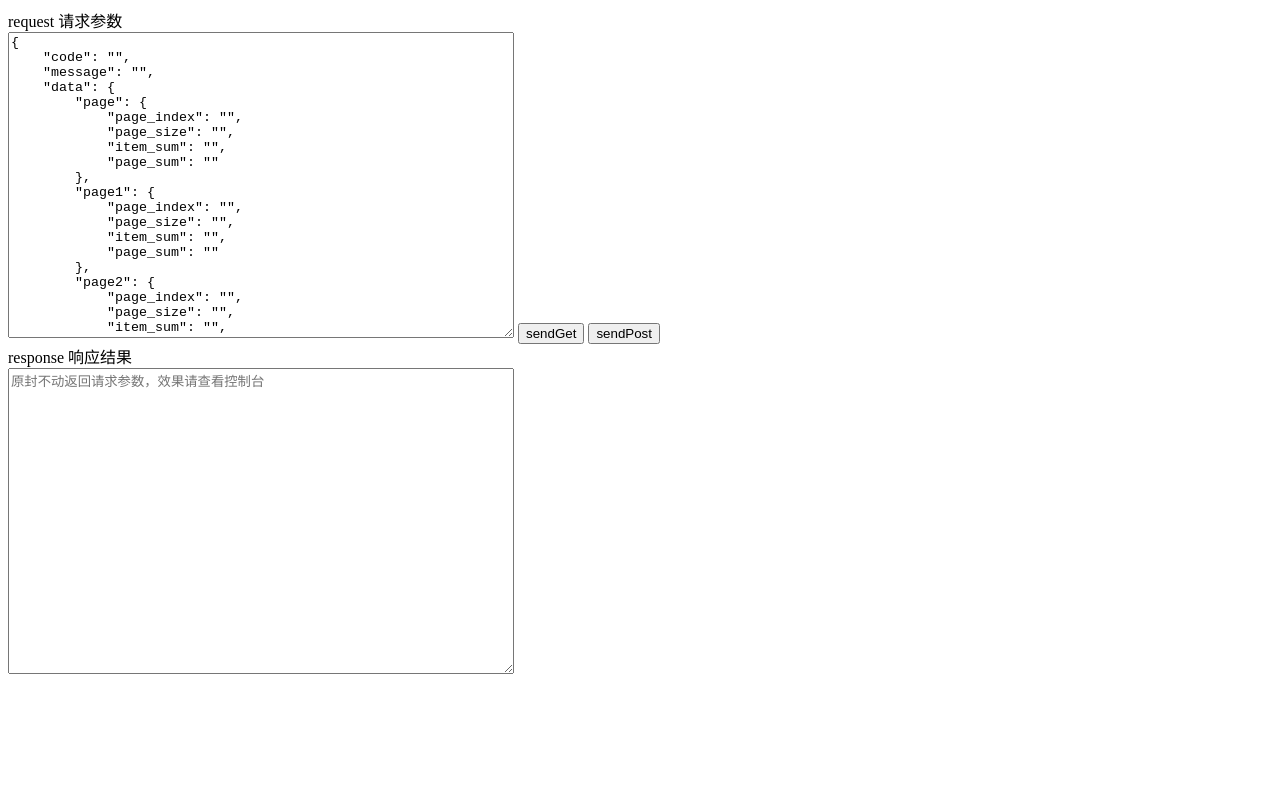
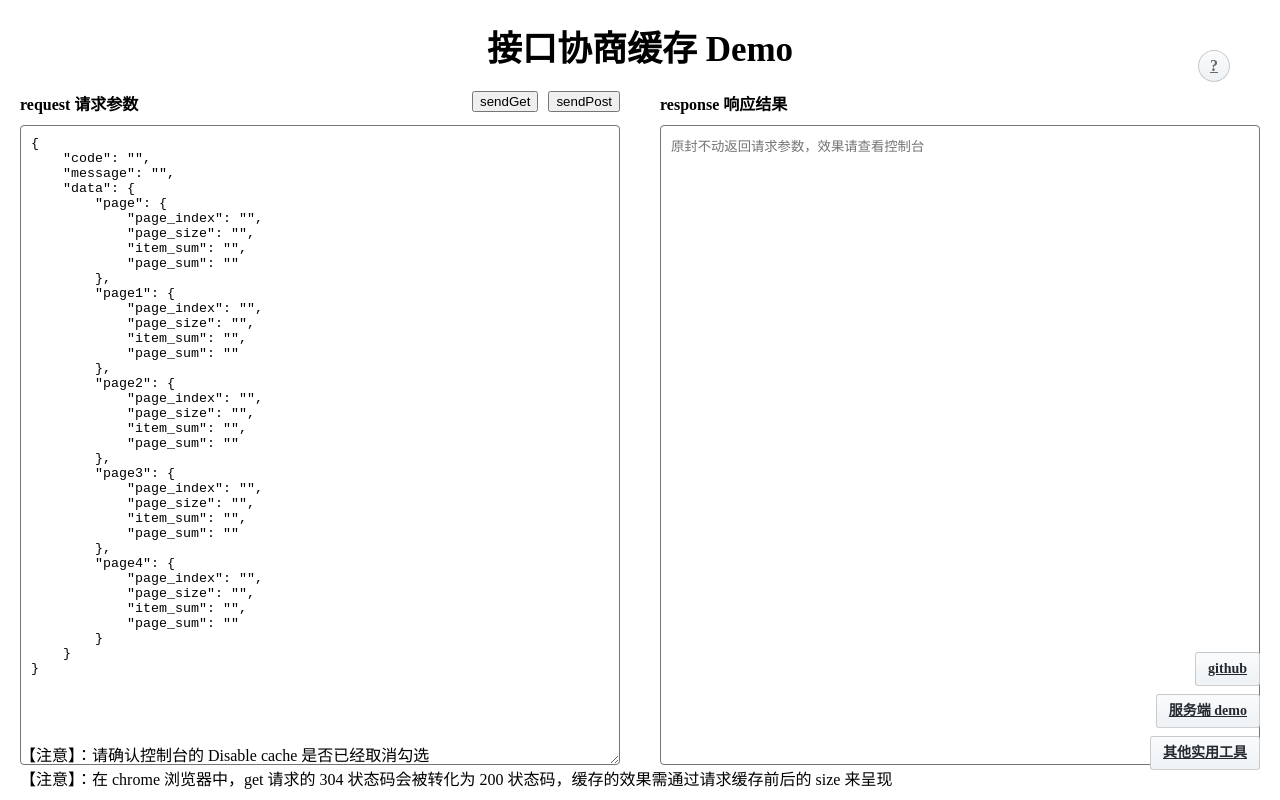
Before and after one commit to Momo707577045/ajax-etag-demo, a plain HTML site: page index.html in a window 1280 px wide. Drawn offline with nearby package versions, Linux system fonts and the light colour scheme.

Commit message:
添加相关配套

```diff
--- a/index.html
+++ b/index.html
@@ -11,23 +11,134 @@
   <meta name="description" content="接口协商缓存 Demo">
   <title>接口协商缓存 Demo</title>
 </head>
+<style>
+  html,
+  body,
+  #app {
+    margin: 0;
+    padding: 0;
+    height: 100%;
+  }
+
+  .m-p-help {
+    position: fixed;
+    right: 50px;
+    top: 50px;
+    width: 30px;
+    height: 30px;
+    color: #666666;
+    z-index: 2;
+    line-height: 30px;
+    font-weight: bolder;
+    border-radius: 50%;
+    border: 1px solid rgba(27, 31, 35, .2);
+    cursor: pointer;
+    text-align: center;
+    background-color: #eff3f6;
+    background-image: linear-gradient(-180deg, #fafbfc, #eff3f6 90%);
+  }
+
+  .m-p-action {
+    padding: 20px 0;
+    width: 100%;
+    font-size: 35px;
+    text-align: center;
+    font-weight: bold;
+  }
+
+  .bottom-tool {
+    position: fixed;
+    right: 20px;
+    bottom: 26px;
+    z-index: 999;
+    width: 130px;
+    text-align: right;
+    display: inline-block;
+  }
+
+  .bottom-tool-item {
+    display: inline-block;
+    margin: 4px 0;
+    background-color: #eff3f6;
+    background-image: linear-gradient(-180deg, #fafbfc, #eff3f6 90%);
+    color: #24292e;
+    border: 1px solid rgba(27, 31, 35, .2);
+    border-radius: 3px;
+    cursor: pointer;
+    font-size: 14px;
+    font-weight: 600;
+    line-height: 20px;
+    padding: 6px 12px;
+  }
+
+  .bottom-tool-item:hover {
+    opacity: 0.9;
+  }
+</style>
 
 <body>
-  <section id="app" v-cloak>
-    <div>request 请求参数</div>
-    <textarea v-model="reqTextarea" style="width: 500px;height:300px" placeholder="示例仅支持对象结构"></textarea>
-    <input type="button" value="sendGet" @click="onSend('GET')">
-    <input type="button" value="sendPost" @click="onSend('POST')">
-    <div>response 响应结果</div>
-    <textarea :value="respTextarea" style="width: 500px;height:300px;white-space: pre-line;"
-      placeholder="原封不动返回请求参数，效果请查看控制台"></textarea>
+  <div id="loading">
+    页面加载中，请耐心等待...
+    <h1 style="white-space: pre;">
+      接口 ETag 协商缓存示例，当接口返回值未发生变化时，服务端直接返回 304，
+      复用之前的接口调用结果，充分运用 HTTP 协商缓存特性，节省服务端流量。
+    </h1>
+  </div>
+
+  <section id="app" v-cloak style="height: 100%;">
+    <!--title-->
+    <section class="m-p-action">接口协商缓存 Demo</section>
+
+    <!-- 相关文档 -->
+    <a class="m-p-help" target="_blank" href="https://segmentfault.com/a/1190000021847172">?</a>
+
+    <!--右下角外链工具栏-->
+    <div class="bottom-tool">
+      <a class="bottom-tool-item" target="_blank" href="https://github.com/Momo707577045/ajax-etag-demo">github</a>
+      <a class="bottom-tool-item" target="_blank" href="https://github.com/Momo707577045/ajax-etag-demo/blob/main/node-index.js">服务端 demo</a>
+      <a class="bottom-tool-item" target="_blank" href="http://blog.luckly-mjw.cn/tool-show/index.html">其他实用工具</a>
+    </div>
+
+    <!-- 主体功能 -->
+    <section style="display:flex;height: 80%;">
+      <div style="flex:1;margin: 0 20px;">
+        <div style="margin-bottom: 10px;">
+          <strong style="display: inline-block; margin-right: 20px;">request 请求参数</strong>
+          <input style="float:right" type="button" value="sendPost" @click="onSend('POST')">
+          <input style="float:right;margin-right: 10px;" type="button" value="sendGet" @click="onSend('GET')">
+        </div>
+        <textarea v-model="reqTextarea" style="width: 100%;height:100%;padding: 10px; border-radius: 4px;box-sizing: border-box;"
+          placeholder="示例仅支持对象结构"></textarea>
+      </div>
+
+      <div style="flex:1;margin: 0 20px;">
+        <div style="margin-bottom: 10px;">
+          <strong>response 响应结果</strong>
+        </div>
+        <textarea :value="respTextarea"
+          style="width: 100%;height:100%;padding: 10px;white-space: pre-line; border-radius: 4px;box-sizing: border-box;"
+          placeholder="原封不动返回请求参数，效果请查看控制台"></textarea>
+      </div>
+    </section>
+
+    <section style="position: fixed; bottom: 10px;left: 20px;">
+      <div>【注意】：请确认控制台的 Disable cache 是否已经取消勾选</div>
+      <div>【注意】：在 chrome 浏览器中，get 请求的 304 状态码会被转化为 200 状态码，缓存的效果需通过请求缓存前后的 size 来呈现</div>
+    </section>
   </section>
 </body>
 
 <!--vue 前端框架-->
-<script src="./md5.js"></script>
+<script src="//upyun.luckly-mjw.cn/lib/md5.js"></script>
 <script src="//upyun.luckly-mjw.cn/lib/vue.js"></script>
 <script>
+  document.getElementById('loading') && document.getElementById('loading').remove()
+
+  // 因域名未配置证书，暂不支持 https 域名下访问
+  if (location.href.includes('https')) {
+    location.href = location.href.replace('https', 'http')
+  }
+
   // GET 请求专用序列化参数
   function serializeParams(params, prefix = '') {
     const query = [];
@@ -146,7 +257,7 @@
           console.log('onSend', type, this.reqTextarea);
           try {
             eval(`window.reqData = ${this.reqTextarea}`)
-            ajax('http://127.0.0.1:14302/send', type, window.reqData).then((res) => {
+            ajax('http://ajax-etag.luckly-mjw.cn/send', type, window.reqData).then((res) => {
               console.log('resp', JSON.stringify(JSON.parse(res), null, 4))
               console.log('eTagPostMap', eTagPostMap)
               this.respTextarea = JSON.stringify(JSON.parse(res), null, 4);
```
